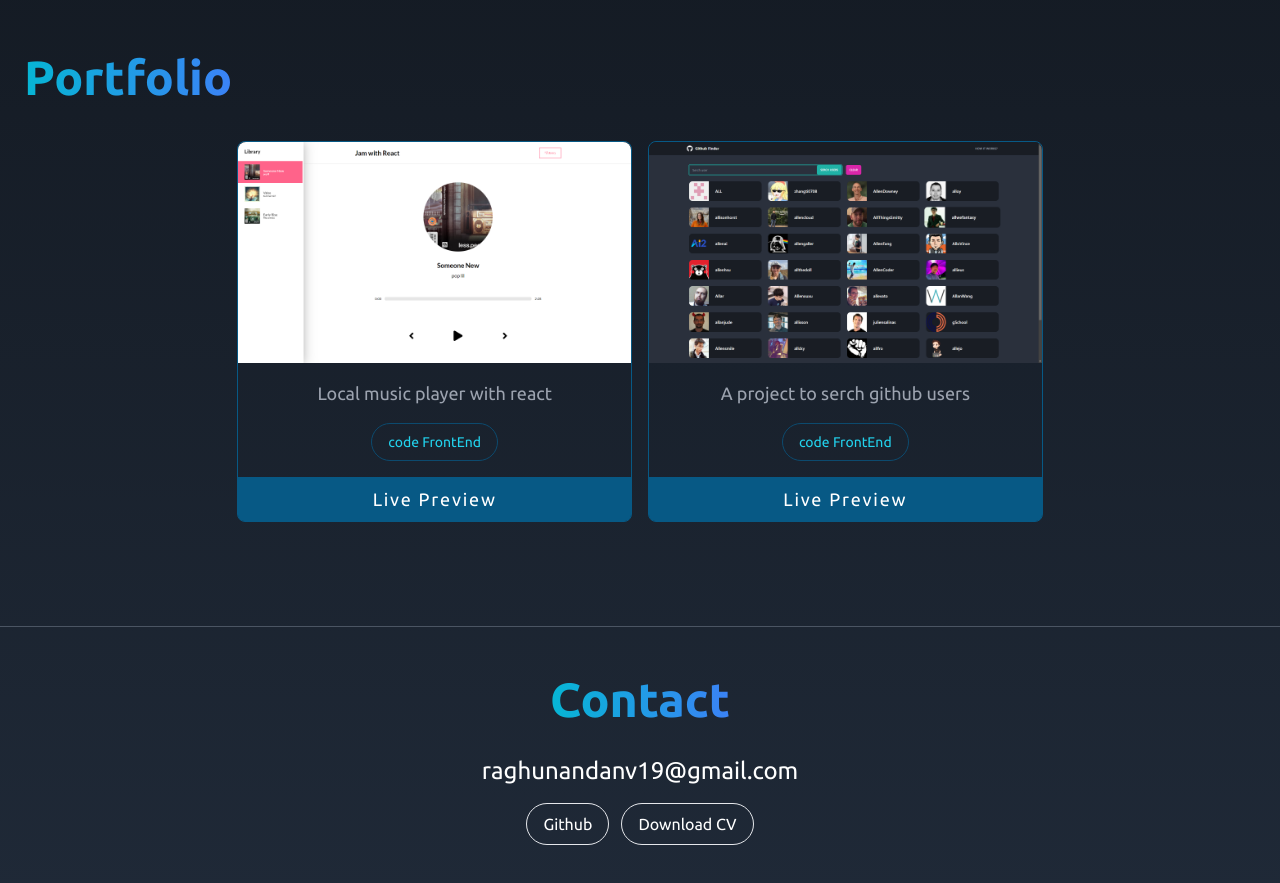
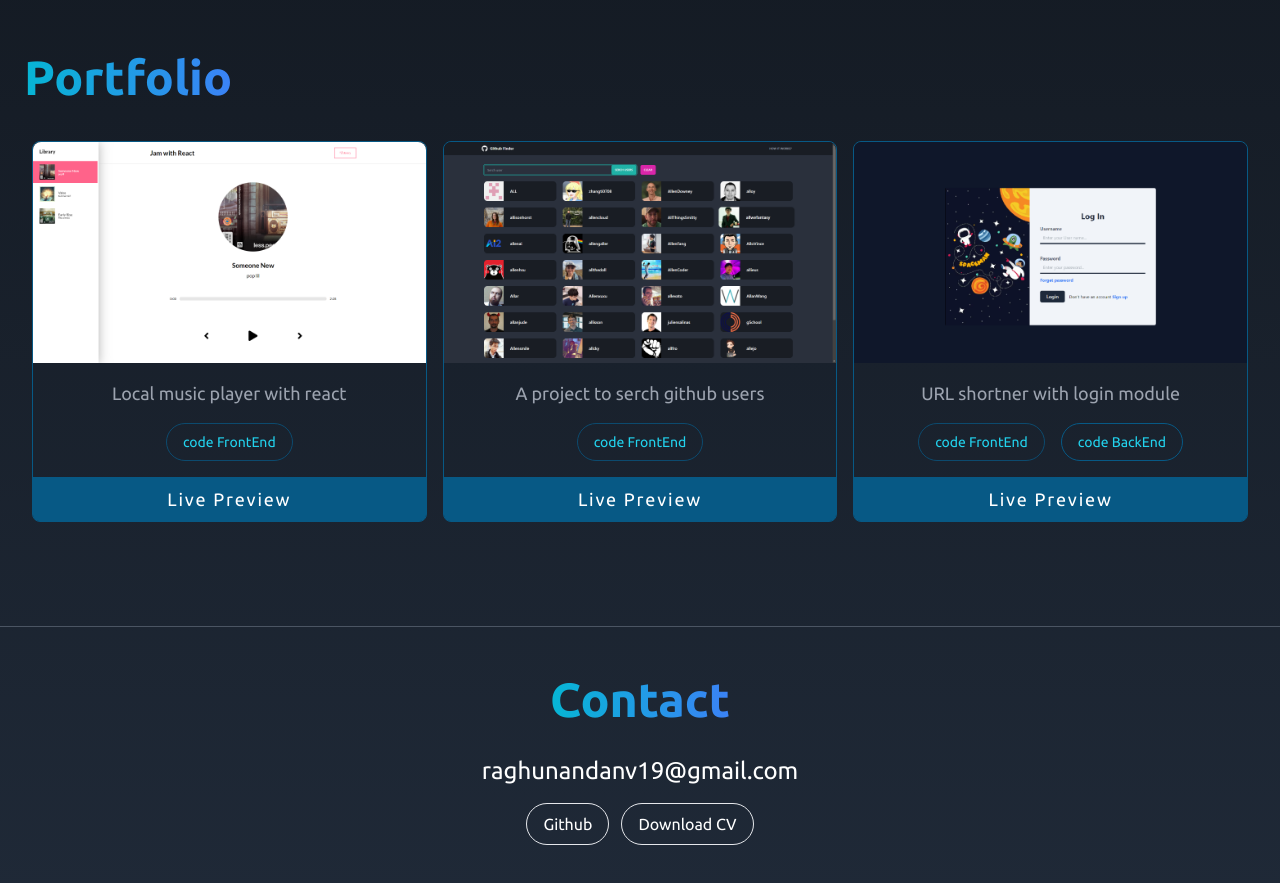
Before and after one commit to Raghu-KV/my-portfolio-1, a React (Create React App) app: page / in a window 1280 px wide. Shown: the part 1780-2663 px from the top of the page. Built offline with nearby package versions, Linux system fonts and the light colour scheme; a web font is replaced by a local one.

Commit message:
added url-shortner

```diff
--- a/src/components/Home.jsx
+++ b/src/components/Home.jsx
@@ -2,7 +2,7 @@ import React from "react";
 import { Link } from "react-scroll";
 const Home = () => {
   return (
-    <div name="Home" className="w-full">
+    <div name="Home" className="">
       <div className="container mx-auto flex items-center justify-center text-center h-screen">
         <div className="mt-14">
           <p className="text-base text-gray-400 md:text-xl font-light">
--- a/src/components/Portfolio.jsx
+++ b/src/components/Portfolio.jsx
@@ -1,6 +1,7 @@
 import React from "react";
 import ReactPlayer from "../assets/portfolio/reactPlayer.png";
 import GithubFinder from "../assets/portfolio/reactFinder.png";
+import UrlShortner from "../assets/portfolio/url-shortner.jpg";
 
 function Portfolio() {
   const project = [
@@ -18,6 +19,14 @@ function Portfolio() {
       dis: "A project to serch github users",
       demo: "https://github-finder-eta-puce.vercel.app",
       codeFE: "https://github.com/Raghu-KV/github-finder.git",
+    },
+    {
+      id: 3,
+      name: UrlShortner,
+      dis: "URL shortner with login module",
+      demo: "https://make-it-short.netlify.app",
+      codeFE: "https://github.com/Raghu-KV/url-shortner-frontend.git",
+      codeBE: "https://github.com/Raghu-KV/url-shortner-backend.git",
     },
     // {
     //   id: 2,
```
Also changed, not shown: src/assets/portfolio/url-shortner.jpg (added).
